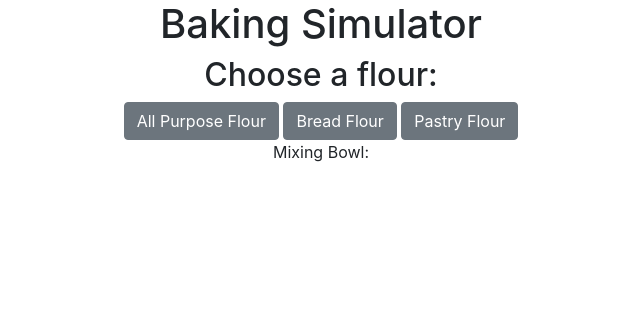
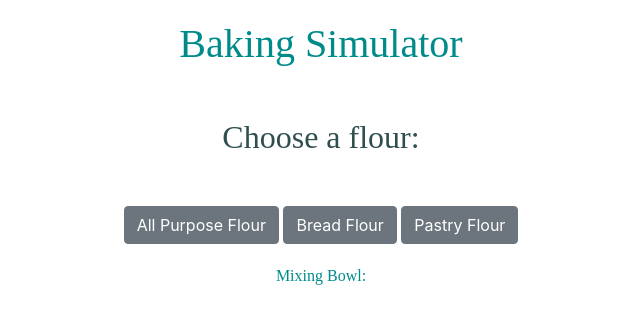
Before and after one commit to Astenstrom/Lab2, a plain HTML site: page index.html in a window 1280 px wide. Both pictures are taken after a click on the button "Begin Baking". Shown: the whole page, without its empty margins (319-959 px from the left). Drawn offline with nearby package versions, Linux system fonts and the light colour scheme.

Commit message:
added replay button and style

```diff
--- a/game.js
+++ b/game.js
@@ -4,6 +4,7 @@ $(document).ready(function () { //jQuery function that lets you define anonymous
 
     //Hide the baking area until game begins
     $("#bakingArea").hide();
+    $("#replay").hide();
 
     //Create an array to store ingredients
     var mixingBowl = [];
@@ -14,7 +15,14 @@ $(document).ready(function () { //jQuery function that lets you define anonymous
     // In this version, you create new states like this
     // States are created as new objects, and take four parameters. first is a string name
     var state1 = new State("Begin",
-        null, // The second is the enter function
+        function () {
+            //initialize game
+            //Create an array to store ingredients
+            var mixingBowl = [];
+
+            //Variable to store the baking result
+            var bakingResult;
+        },
         function () { // third is the update function
             console.log("state1 has only an update function");
             machine.change(state2);
@@ -31,6 +39,7 @@ $(document).ready(function () { //jQuery function that lets you define anonymous
             console.log("Entering State 2");
             $("#bakingArea").show();
             $("#start").hide();
+            $("#result").show();
             $("#ingredient").text("Choose a flour:");
             $("#bttn1").text("All Purpose Flour");
             $("#bttn2").text("Bread Flour");
@@ -78,6 +87,7 @@ $(document).ready(function () { //jQuery function that lets you define anonymous
             $("#bakingArea").hide();
             bakeItem();
             $("#dish").text("Baking Complete... You baked: " + bakingResult);
+            $("#replay").show();
         },
         function () {
 
@@ -115,6 +125,15 @@ $(document).ready(function () { //jQuery function that lets you define anonymous
     $("#bttn").click(function () {
         machine.update();
         $('#output').text("Mixing Bowl: ");
+    });
+
+    $("#bttn-replay").click(function () {
+        machine.change(state1);
+        $("#bakingArea").hide();
+        $("#replay").hide();
+        $("#result").hide();
+        $("#start").show();
+        machine.update();
     });
 
     //Update the mixing bowl with the ingredient corresponding to button 1
--- a/index.html
+++ b/index.html
@@ -5,11 +5,16 @@
     <title>Baking Simulator</title>
     <meta name="description" content="Anna Malecki and Alana Pendleton LMC6313 Lab 2">
     <meta name="viewport" content="width=device-width, initial-scale=1">
+
     <link rel="stylesheet" href="https://cdnjs.cloudflare.com/ajax/libs/normalize/8.0.0/normalize.min.css">
     <link rel="stylesheet" href="https://maxcdn.bootstrapcdn.com/bootstrap/4.0.0/css/bootstrap.min.css" integrity="sha384-Gn5384xqQ1aoWXA+058RXPxPg6fy4IWvTNh0E263XmFcJlSAwiGgFAW/dAiS6JXm" crossorigin="anonymous">
+    <link href="style.css" rel="stylesheet">
+
+    <link href="https://fonts.googleapis.com/css?family=Noto+Serif+JP" rel="stylesheet">
+
   </head>
   <body>
-      <h1 class="text-center">Baking Simulator</h1>
+      <h1>Baking Simulator</h1>
 
     <div class="text-center" id="start">
       <button class="btn btn-secondary" id="bttn">Begin Baking</button>
@@ -28,6 +33,11 @@
         <p id="dish"></p>
 
     </div>
+
+    <div class="text-center" id="replay">
+        <button class="btn btn-secondary" id="bttn-replay">Play Again</button>
+    </div>
+
   </body>
   <script src="https://ajax.googleapis.com/ajax/libs/jquery/3.3.1/jquery.min.js"></script>
   <script src="engine.js"></script>
--- /dev/null
+++ b/style.css
@@ -0,0 +1,21 @@
+h1 {
+    color: darkcyan;
+    text-align: center;
+    padding-bottom: 30px;
+    margin: 20px;
+    font-family: 'Noto Serif JP', serif;
+}
+
+h2 {
+    color: darkslategrey;
+    text-align: center;
+    padding-bottom: 30px;
+    margin: 20px;
+    font-family: 'Noto Serif JP', serif;
+}
+
+p {
+    color: darkcyan;
+    margin: 20px;
+    font-family: 'Noto Serif JP', serif;
+}
```
